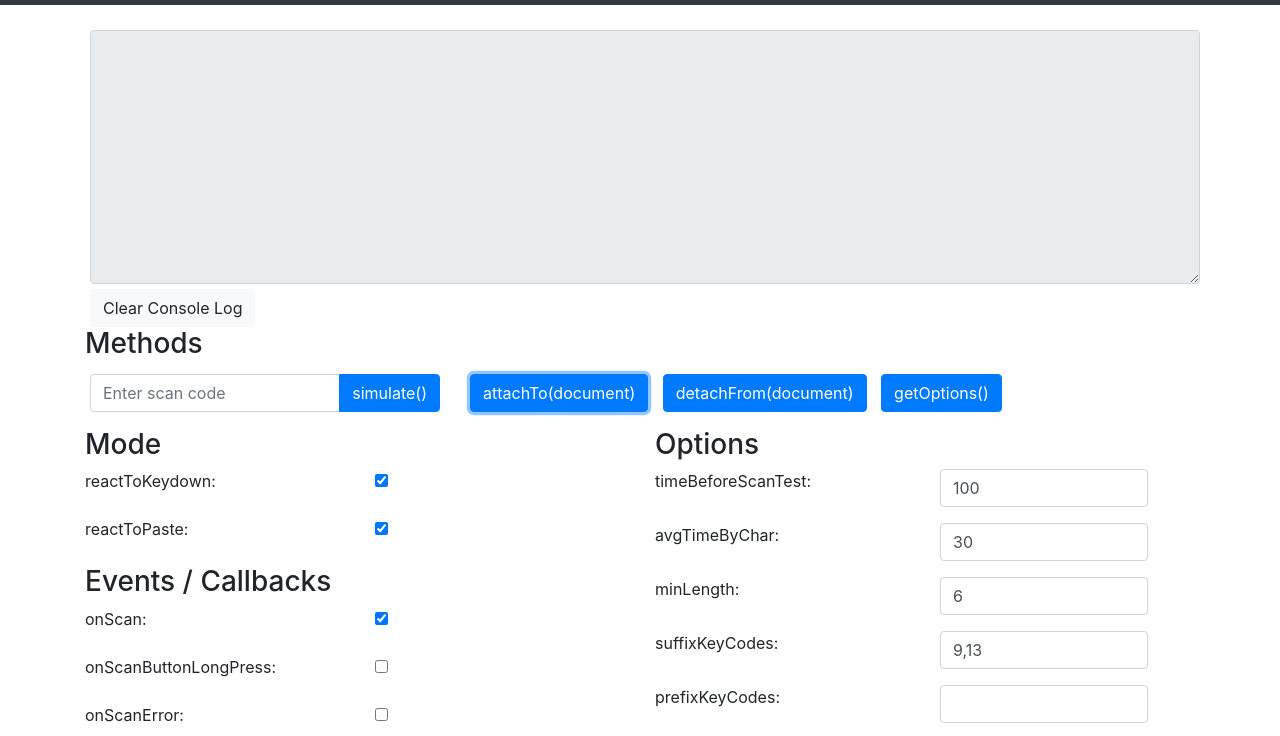
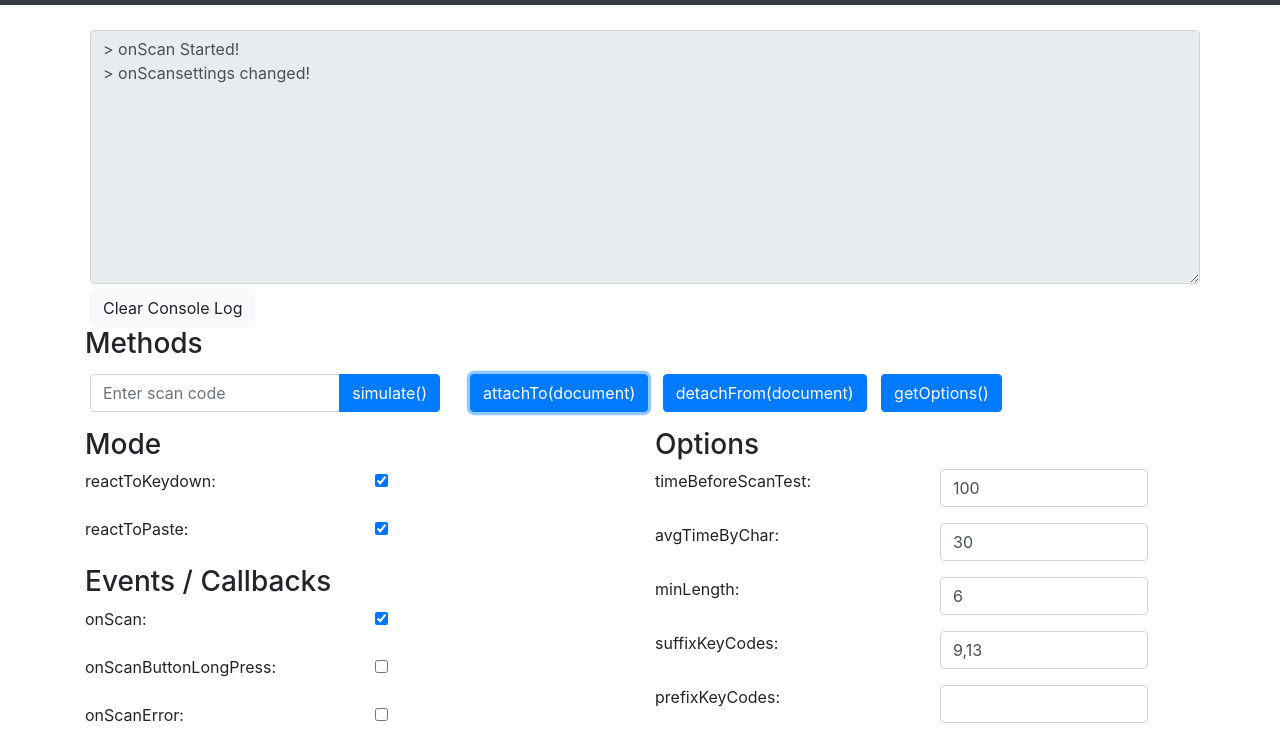
Before and after one commit to axenox/onscan.js, a website: page index.html in a window 1280 px wide. Both pictures are taken after a click on the button "attachTo(document)". Shown: the part 51-787 px from the top of the page. Drawn offline with nearby package versions, Linux system fonts and the light colour scheme.

Commit message:
FIX missing started-confirmation in playground

```diff
--- a/index.html
+++ b/index.html
@@ -347,9 +347,11 @@
 
 
 		try {
-			if (onScan.attachTo(document, options) === undefined) console.log("onScan Started!");
+			onScan.attachTo(document, options);
+			console.log("onScan Started!");
 		} catch(e) {
-			if (onScan.setOptions(document, options) === undefined) console.log("onScansettings changed!");
+			onScan.setOptions(document, options);
+			console.log("onScansettings changed!");
 		}
 
 
```
